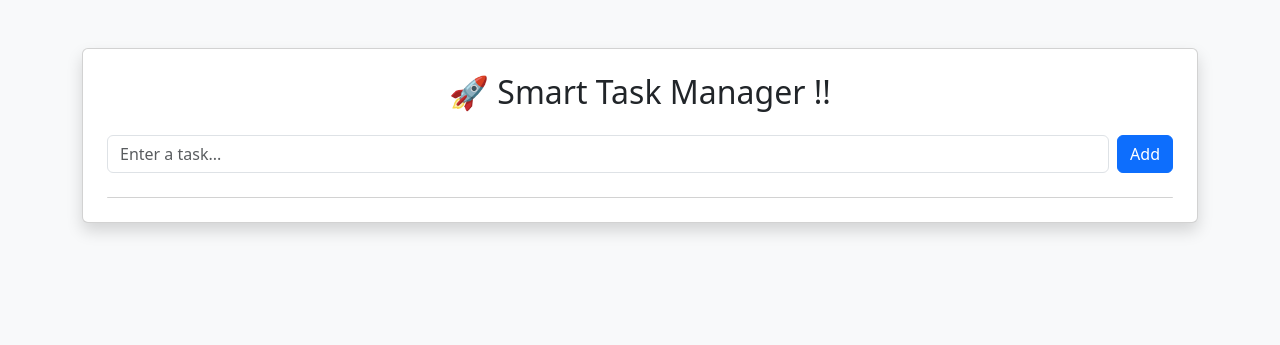
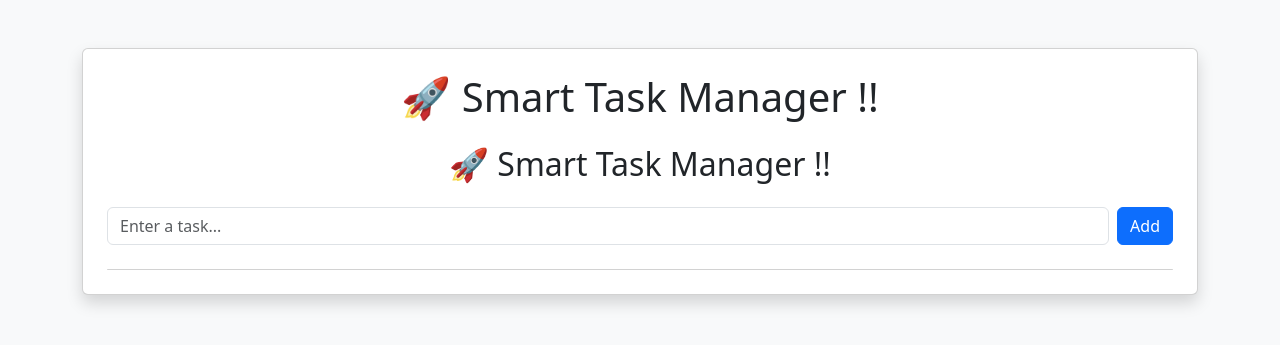
Before and after one commit to venkatnivi062/sample-ci-app, a Flask app: page / in a window 1280 px wide. Shown: the top 345 px of the page. Run offline with Flask 2, Linux system fonts and the light colour scheme.

Commit message:
Update index.html
updating the index.html file for testing

```diff
--- a/templates/index.html
+++ b/templates/index.html
@@ -9,6 +9,7 @@
 <div class="container mt-5">
     <div class="card shadow p-4">
 
+        <h1 class="text-center mb-4">🚀 Smart Task Manager !!</h1>
         <h2 class="text-center mb-4">🚀 Smart Task Manager !!</h2>
 
         <form method="POST" class="d-flex gap-2 mb-4">
```
